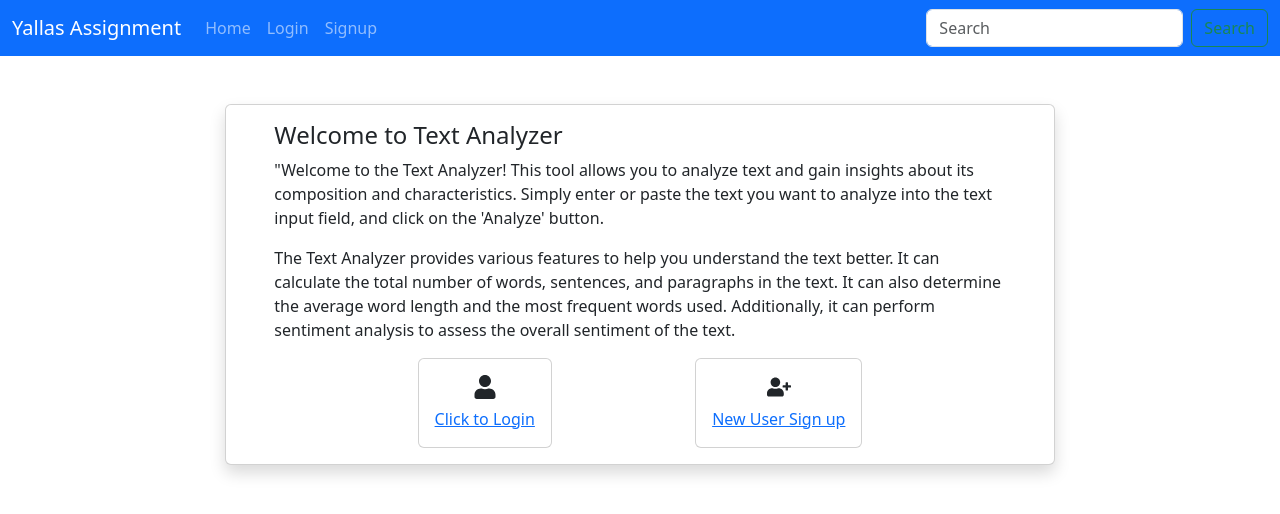
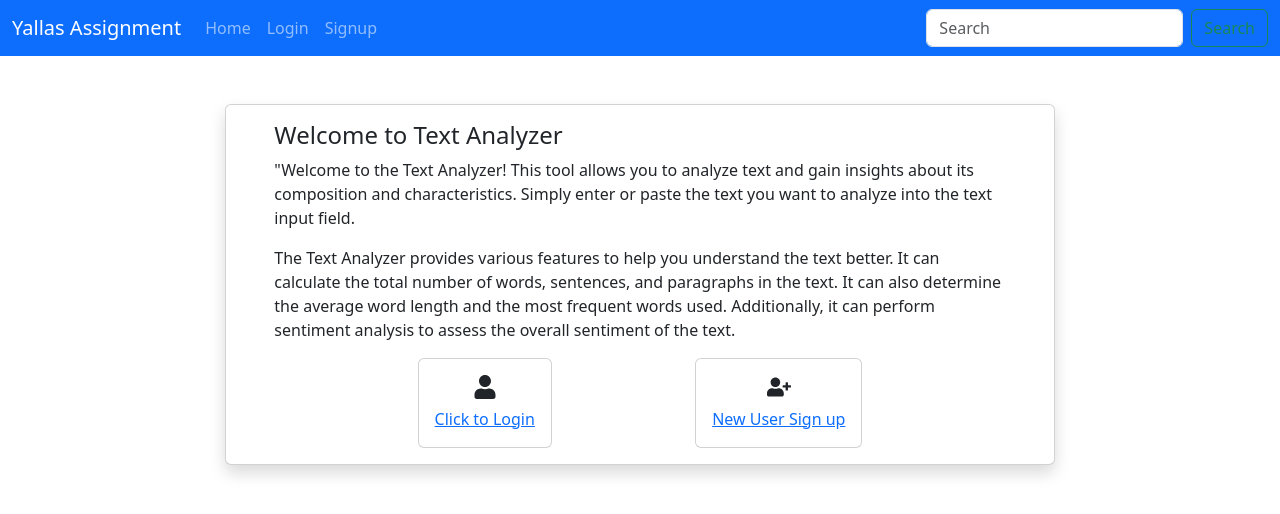
Before and after one commit to rbanerjee78/yallas, a React (Create React App) app: page / in a window 1280 px wide. Shown: the top 514 px of the page. Built offline with nearby package versions, Linux system fonts and the light colour scheme.

Commit message:
commit changes home

```diff
--- a/src/components/Home.jsx
+++ b/src/components/Home.jsx
@@ -13,7 +13,7 @@ export default function Home() {
       ) : (
         <>
         <p>
-        "Welcome to the Text Analyzer! This tool allows you to analyze text and gain insights about its composition and characteristics. Simply enter or paste the text you want to analyze into the text input field, and click on the 'Analyze' button.
+        "Welcome to the Text Analyzer! This tool allows you to analyze text and gain insights about its composition and characteristics. Simply enter or paste the text you want to analyze into the text input field.
 </p><p>
 The Text Analyzer provides various features to help you understand the text better. It can calculate the total number of words, sentences, and paragraphs in the text. It can also determine the average word length and the most frequent words used. Additionally, it can perform sentiment analysis to assess the overall sentiment of the text.
         </p>
```
